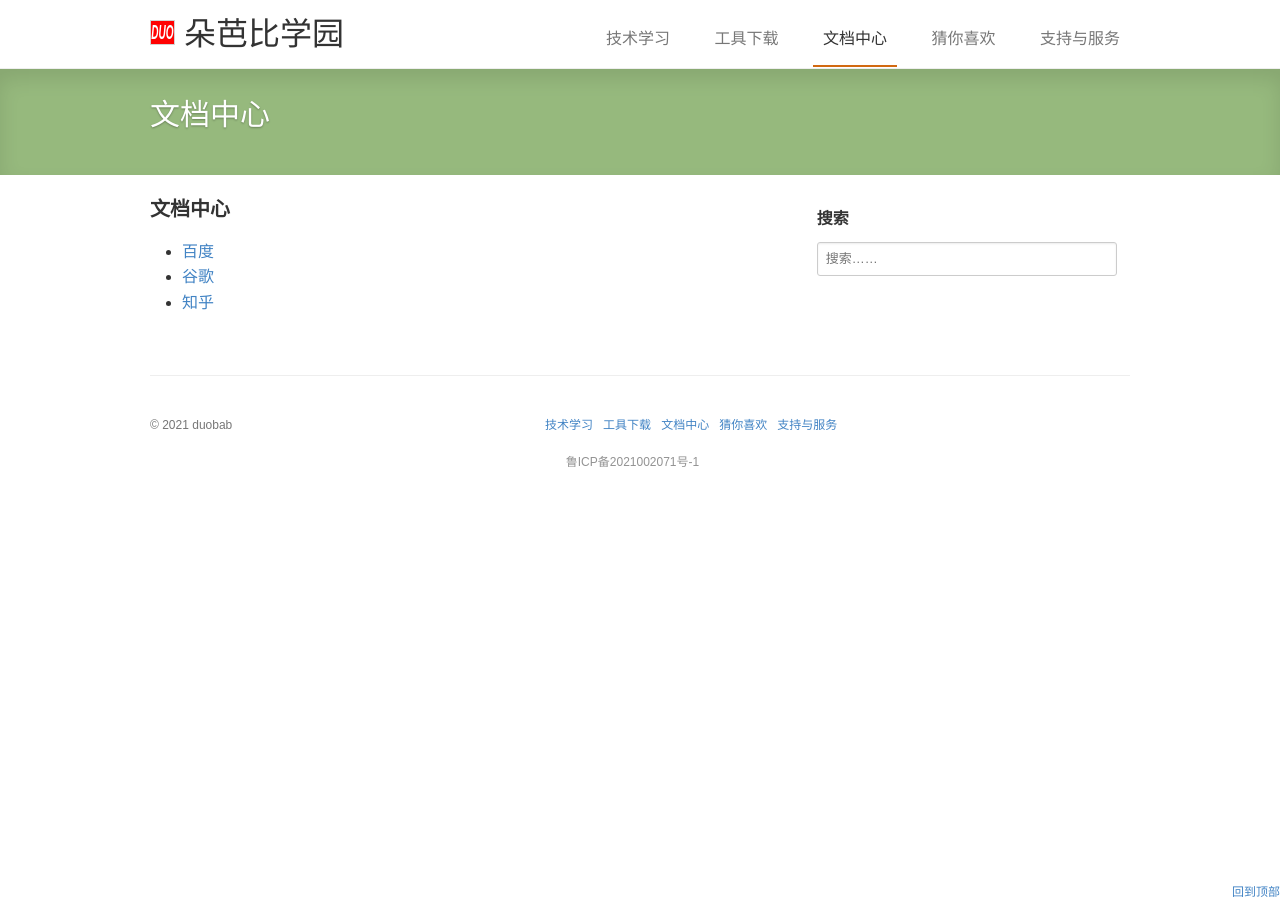
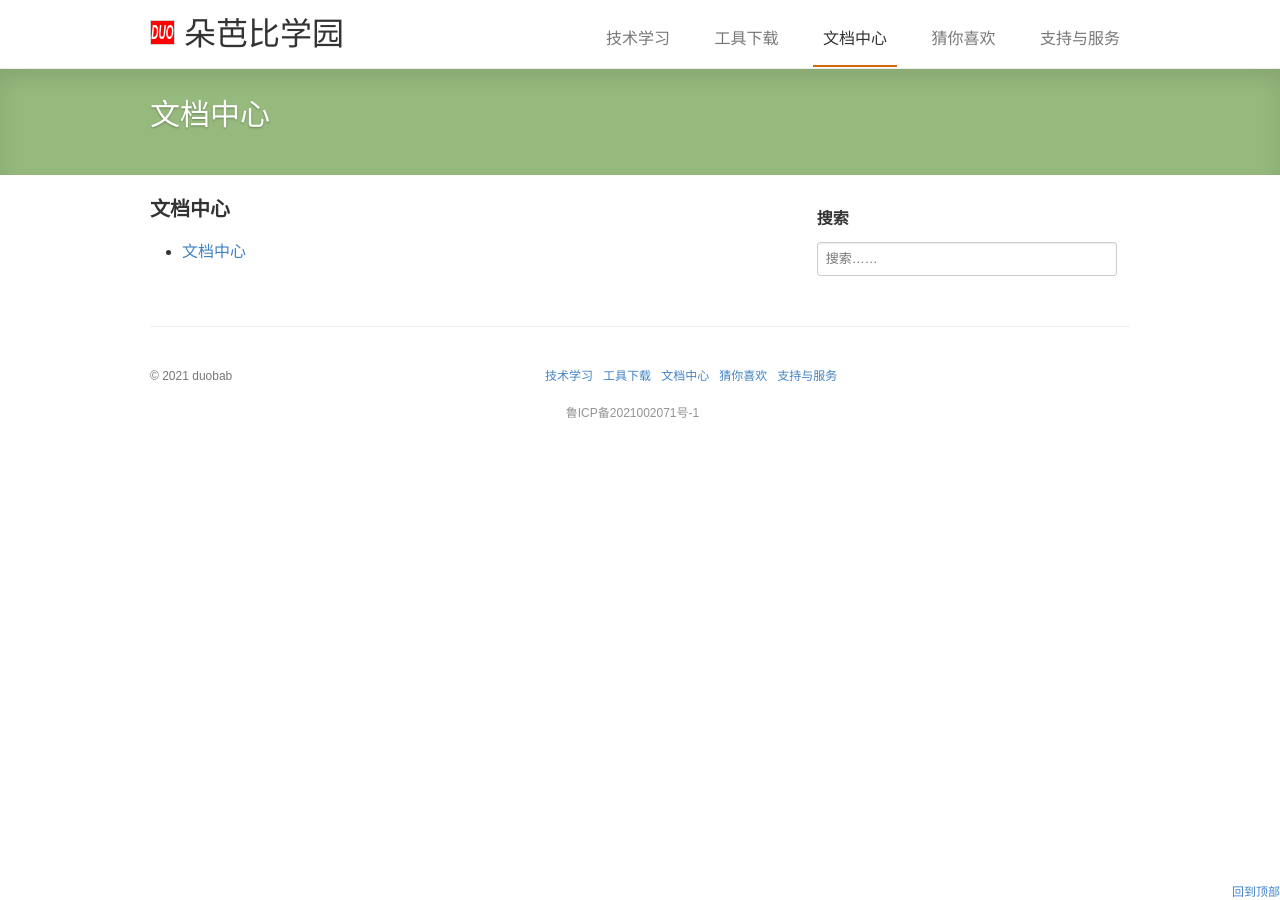
Before and after one commit to duobab/duobab.github.io, a Jekyll site: the page built from pages/website.md, in a window 1280 px wide. Built offline with Jekyll 4.4.1, drawn with Linux system fonts in a browser that asks for light colours; comment, search, counter and statistics services are not loaded; a style sheet for code colours, icons or effects is not loaded.

Commit message:
Update website1.yml

```diff
--- a/_data/website1.yml
+++ b/_data/website1.yml
@@ -1,8 +1,2 @@
-- name: 百度
-  url: https://www.baidu.com
-
-- name: 谷歌
-  url: https://www.google.com
-
-- name: 知乎
-  url: https://www.zhihu.com
+- name: 文档中心
+  url: http://www.docs.duobab.com
```
